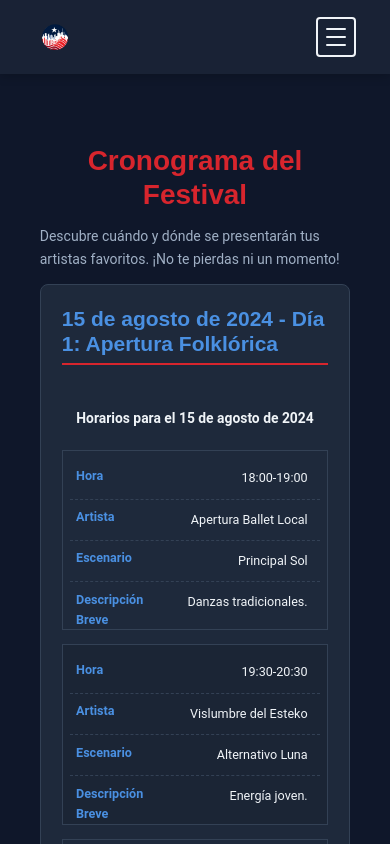
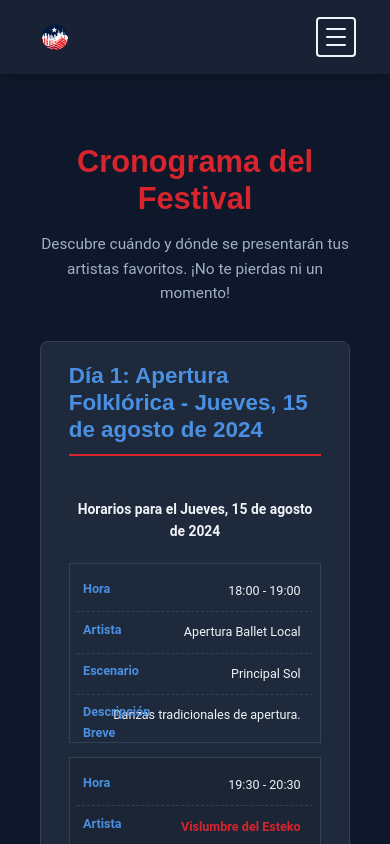
Before and after one commit to FranCODER1/web-festival-vu, a Vue app: page /cronograma in a window 390 px wide. Shown: the top 844 px of the page. Built offline with nearby package versions, Linux system fonts and the light colour scheme.

Commit message:
cronogramadata

```diff
--- /dev/null
+++ b/src/data/cronogramaData.js
@@ -0,0 +1,34 @@
+// src/data/cronogramaData.js
+export const diasDelFestival = [
+  {
+    fechaISO: '2024-08-15',
+    nombreDia: 'Día 1: Apertura Folklórica',
+    eventos: [
+      { id: 'd1e1', hora: '18:00 - 19:00', artista: 'Apertura Ballet Local', escenario: 'Principal Sol', descripcion: 'Danzas tradicionales de apertura.' },
+      { id: 'd1e2', hora: '19:30 - 20:30', artista: 'Vislumbre del Esteko', artistaSlug: 'vislumbre-del-esteko', escenario: 'Alternativo Luna', descripcion: 'Energía joven.' },
+      { id: 'd1e3', hora: '20:45 - 21:45', artista: 'Los Arcanos del Desierto', artistaSlug: 'los-arcanos-del-desierto', escenario: 'Principal Sol', descripcion: 'Innovación y tradición.' },
+      { id: 'd1e4', hora: '22:00 - 23:15', artista: 'Raly Barrionuevo', artistaSlug: 'raly-barrionuevo', escenario: 'Principal Sol', descripcion: 'Grandes éxitos.' },
+      { id: 'd1e5', hora: '23:30 - 00:45', artista: 'Peteco Carabajal', artistaSlug: 'peteco-carabajal', escenario: 'Principal Sol', descripcion: 'Leyenda del violín.' },
+    ]
+  },
+  {
+    fechaISO: '2024-08-16',
+    nombreDia: 'Día 2: Corazón de Chacarera',
+    eventos: [
+      { id: 'd2e1', hora: '19:00 - 20:00', artista: 'Don Argañaraz', artistaSlug: 'don-arganaraz', escenario: 'Patio Santiagueño', descripcion: 'Voz auténtica.' },
+      { id: 'd2e2', hora: '20:15 - 21:15', artista: 'Artistas Emergentes SDE', escenario: 'Alternativo Luna', descripcion: 'Presentación especial.' },
+      { id: 'd2e3', hora: '21:30 - 22:45', artista: 'Dúo Coplanacu', artistaSlug: 'duo-coplanacu', escenario: 'Principal Sol', descripcion: 'La copla hecha canción.' },
+      { id: 'd2e4', hora: '23:00 - 00:15', artista: 'Horacio Banegas', artistaSlug: 'horacio-banegas', escenario: 'Principal Sol', descripcion: 'Presentación especial.' },
+      { id: 'd2e5', hora: '00:30 - Cierre', artista: 'Gran guitarreada popular', escenario: 'Patio Santiagueño', descripcion: 'Música y encuentro.' },
+    ]
+  },
+  {
+    fechaISO: '2024-08-17',
+    nombreDia: 'Día 3: Noche de Leyendas',
+    eventos: [
+      { id: 'd3e1', hora: '19:30 - 20:30', artista: 'La Brasita de mi Chala', artistaSlug: 'la-brasita-de-mi-chala', escenario: 'Alternativo Luna', descripcion: 'Chacarera festiva.' },
+      { id: 'd3e2', hora: '20:45 - 21:45', artista: 'Jóvenes Talentos del Malambo', escenario: 'Principal Sol', descripcion: 'Destreza y pasión.' },
+      { id: 'd3e3', hora: '22:00 - 23:45', artista: 'Los Manseros Santiagueños', artistaSlug: 'los-manseros-santiaguenos', escenario: 'Principal Sol', descripcion: 'Cierre inolvidable.' },
+    ]
+  }
+];
--- a/src/views/CronogramaView.vue
+++ b/src/views/CronogramaView.vue
@@ -7,7 +7,7 @@
 
         <div v-if="diasDelFestival && diasDelFestival.length > 0">
           <div v-for="dia in diasDelFestival" :key="dia.fechaISO" class="dia-cronograma">
-            <h2>{{ formatearFecha(dia.fechaISO) }} - {{ dia.nombreDia }}</h2>
+            <h2>{{ dia.nombreDia }} - {{ formatearFecha(dia.fechaISO) }}</h2>
             <div class="table-responsive-wrapper">
               <table class="tabla-cronograma">
                 <caption>Horarios para el {{ formatearFecha(dia.fechaISO) }}</caption>
@@ -26,7 +26,11 @@
                   <tr v-for="evento in dia.eventos" :key="evento.id">
                     <td data-label="Hora">{{ evento.hora }}</td>
                     <td data-label="Artista">
-                      <span>{{ evento.artista }}</span>
+                      <!-- Si el artista tiene un 'slug', se convierte en un enlace a su página de detalle (futura implementación) -->
+                      <router-link v-if="evento.artistaSlug" :to="`/artistas/${evento.artistaSlug}`">
+                        {{ evento.artista }}
+                      </router-link>
+                      <span v-else>{{ evento.artista }}</span>
                     </td>
                     <td data-label="Escenario">{{ evento.escenario }}</td>
                     <td data-label="Descripción Breve">{{ evento.descripcion || 'Presentación especial' }}</td>
@@ -39,83 +43,139 @@
         <div v-else class="loading-placeholder">
           <p>El cronograma completo se anunciará próximamente.</p>
         </div>
+
       </section>
     </div>
   </main>
 </template>
 
 <script>
+// Importamos los datos centralizados del cronograma
+import { diasDelFestival } from '@/data/cronogramaData.js';
+
 export default {
   name: 'CronogramaView',
   data() {
     return {
-      diasDelFestival: [
-        {
-          fechaISO: '2024-08-15', nombreDia: 'Día 1: Apertura Folklórica',
-          eventos: [
-            { id: 'd1e1', hora: '18:00-19:00', artista: 'Apertura Ballet Local', escenario: 'Principal Sol', descripcion: 'Danzas tradicionales.' },
-            { id: 'd1e2', hora: '19:30-20:30', artista: 'Vislumbre del Esteko', escenario: 'Alternativo Luna', descripcion: 'Energía joven.' },
-            { id: 'd1e3', hora: '20:45-21:45', artista: 'Los Arcanos del Desierto', escenario: 'Principal Sol', descripcion: 'Innovación y tradición.' },
-            { id: 'd1e4', hora: '22:00-23:15', artista: 'Raly Barrionuevo', escenario: 'Principal Sol', descripcion: 'Grandes éxitos.' },
-            { id: 'd1e5', hora: '23:30-00:45', artista: 'Peteco Carabajal', escenario: 'Principal Sol', descripcion: 'Leyenda del violín.' },
-          ]
-        },
-        {
-          fechaISO: '2024-08-16', nombreDia: 'Día 2: Corazón de Chacarera',
-          eventos: [
-            { id: 'd2e1', hora: '19:00-20:00', artista: 'Don Argañaraz', escenario: 'Patio Santiagueño', descripcion: 'Voz auténtica.' },
-            { id: 'd2e2', hora: '20:15-21:15', artista: 'Artistas Emergentes SDE', escenario: 'Alternativo Luna' },
-            { id: 'd2e3', hora: '21:30-22:45', artista: 'Dúo Coplanacu', escenario: 'Principal Sol', descripcion: 'La copla hecha canción.' },
-            { id: 'd2e4', hora: '23:00-00:15', artista: 'Horacio Banegas', escenario: 'Principal Sol' },
-            { id: 'd2e5', hora: '00:30-Cierre', artista: 'Gran guitarreada popular', escenario: 'Patio Santiagueño', descripcion: 'Música y encuentro.' },
-          ]
-        },
-        {
-          fechaISO: '2024-08-17', nombreDia: 'Día 3: Noche de Leyendas',
-          eventos: [
-            { id: 'd3e1', hora: '19:30-20:30', artista: 'La Brasita de mi Chala', escenario: 'Alternativo Luna', descripcion: 'Chacarera festiva.' },
-            { id: 'd3e2', hora: '20:45-21:45', artista: 'Jóvenes Talentos del Malambo', escenario: 'Principal Sol', descripcion: 'Destreza y pasión.' },
-            { id: 'd3e3', hora: '22:00-23:45', artista: 'Los Manseros Santiagueños', escenario: 'Principal Sol', descripcion: 'Cierre inolvidable.' },
-          ]
-        }
-      ]
+      // Asignamos los datos importados a una propiedad del componente
+      diasDelFestival: diasDelFestival
     };
   },
   methods: {
     formatearFecha(fechaISO) {
-      const opciones = { year: 'numeric', month: 'long', day: 'numeric', timeZone: 'UTC' };
-      return new Date(fechaISO).toLocaleDateString('es-ES', opciones);
+      if (!fechaISO) return '';
+      // Opciones para formatear la fecha a un formato legible en español
+      const opciones = { weekday: 'long', year: 'numeric', month: 'long', day: 'numeric', timeZone: 'UTC' };
+      // El timeZone: 'UTC' es importante para evitar que el navegador ajuste la fecha al día anterior/posterior
+      // basado en la zona horaria del usuario.
+
+      // Creamos una nueva fecha y la formateamos
+      const fecha = new Date(fechaISO);
+      let fechaFormateada = fecha.toLocaleDateString('es-ES', opciones);
+      // Capitalizamos la primera letra del resultado (ej. "jueves" -> "Jueves")
+      return fechaFormateada.charAt(0).toUpperCase() + fechaFormateada.slice(1);
     }
-  }
+  },
+  // mounted() {
+  //   // En un futuro, si los datos vinieran de una API, la llamada iría aquí:
+  //   // fetch('/api/cronograma')
+  //   //  .then(res => res.json())
+  //   //  .then(data => this.diasDelFestival = data)
+  //   //  .catch(err => console.error("Error cargando cronograma:", err));
+  // }
 }
 </script>
 
 <style scoped>
-.cronograma-page-content { padding-top: 2rem; padding-bottom: 3rem; }
-#horarios-festival h1 { text-align: center; margin-bottom: 1rem; color: var(--color-primary-red); font-size: 2.5rem; }
-#horarios-festival > .container > p { text-align: center; color: var(--color-text-medium); margin-bottom: 2.5rem; font-size: 1.1rem; }
-.dia-cronograma { margin-bottom: 3rem; background-color: var(--color-background-surface-dark); padding: 1.5rem; border-radius: 8px; border: 1px solid var(--color-border-dark); }
-.dia-cronograma h2 { color: var(--color-accent-light-blue); margin-bottom: 1.5rem; border-bottom: 2px solid var(--color-primary-red); padding-bottom: 0.5rem; font-size: 1.8rem; }
-.table-responsive-wrapper { overflow-x: auto; }
-.tabla-cronograma { width: 100%; margin-top: 1rem; }
-.tabla-cronograma th, .tabla-cronograma td { padding: 0.8em 1em; }
-.no-eventos td { text-align: center; font-style: italic; color: var(--color-text-medium); padding: 2rem 1rem !important; }
-.loading-placeholder { text-align: center; padding: 3rem; color: var(--color-text-medium); }
+.cronograma-page-content {
+  padding-top: 2rem;
+  padding-bottom: 3rem;
+}
+
+#horarios-festival h1 {
+  text-align: center;
+  margin-bottom: 1rem;
+  color: var(--color-primary-red);
+  font-size: 2.5rem;
+}
+
+#horarios-festival > p { /* El párrafo introductorio */
+  text-align: center;
+  color: var(--color-text-medium);
+  margin-bottom: 2.5rem;
+  font-size: 1.1rem;
+  max-width: 600px;
+  margin-left: auto;
+  margin-right: auto;
+}
+
+.dia-cronograma {
+  margin-bottom: 3rem;
+  background-color: var(--color-background-surface-dark);
+  padding: 1.5rem 2rem;
+  border-radius: 8px;
+  border: 1px solid var(--color-border-dark);
+}
+.dia-cronograma:last-child {
+  margin-bottom: 0;
+}
+
+.dia-cronograma h2 {
+  color: var(--color-accent-light-blue);
+  margin-bottom: 1.5rem;
+  border-bottom: 2px solid var(--color-primary-red);
+  padding-bottom: 0.75rem;
+  font-size: 1.8rem;
+}
+
+.table-responsive-wrapper {
+  overflow-x: auto; /* Permite scroll horizontal en tablas grandes en móvil */
+}
+
+.tabla-cronograma {
+  /* Los estilos base de la tabla (colores, bordes) vienen de estilos.css global */
+  width: 100%;
+  margin-top: 1rem;
+}
+
+.tabla-cronograma th, .tabla-cronograma td {
+  padding: 0.8em 1em; /* Más padding para legibilidad */
+  white-space: nowrap; /* Evita que el contenido se rompa en varias líneas en desktop */
+}
+
+.tabla-cronograma td[data-label="Descripción Breve"] {
+    white-space: normal; /* Permite que la descripción sí se rompa en varias líneas */
+}
+
+.tabla-cronograma td[data-label="Artista"] a {
+    font-weight: bold;
+    /* El color viene de la regla 'a' global, se puede sobrescribir aquí si se desea */
+}
+
+.no-eventos td {
+    text-align: center;
+    font-style: italic;
+    color: var(--color-text-medium);
+    padding: 2rem 1rem !important;
+}
+
+.loading-placeholder {
+  text-align: center;
+  padding: 3rem;
+  color: var(--color-text-medium);
+}
 
 @media (max-width: 768px) {
-  #horarios-festival h1 { font-size: 2rem; }
-  .dia-cronograma h2 { font-size: 1.5rem; }
-}
-
-@media (max-width: 360px) {
-    #horarios-festival h1 { font-size: 1.8rem; margin-bottom: 1rem; }
-    #horarios-festival > .container > p { font-size: 1rem; margin-bottom: 1.5rem; }
-    .dia-cronograma { padding: 1rem; margin-bottom: 2rem;}
-    .dia-cronograma h2 { font-size: 1.3rem; margin-bottom: 1rem; }
-    .tabla-cronograma th, .tabla-cronograma td { padding: 0.6em 0.5em;  }
-    .tabla-cronograma td { font-size: 0.8rem;}
-    .tabla-cronograma td::before {
-        font-size: 0.75rem;
-    }
+  #horarios-festival h1 {
+    font-size: 2.2rem;
+  }
+  .dia-cronograma h2 {
+    font-size: 1.6rem;
+  }
+  .tabla-cronograma th, .tabla-cronograma td {
+      white-space: normal; /* Permite que todo el contenido se rompa en varias líneas en móvil */
+  }
+  /* Los estilos de tabla responsiva de tu estilos.css global se aplicarán aquí, */
+  /* transformando la tabla a un formato de lista. */
 }
 </style>
```
